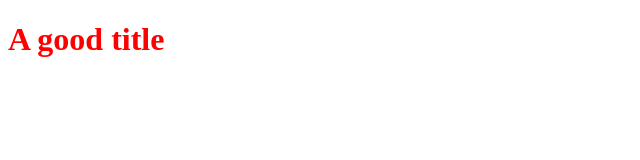
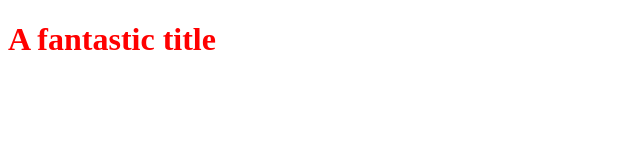
Before and after one commit to AdyAdharsh/ohmyfood, a plain HTML site: page index.html in a window 1280 px wide. Shown: the whole page, without its empty margins (0-640 px from the left). Drawn offline with Linux system fonts and the light colour scheme.

Commit message:
second commit

```diff
--- a/index.html
+++ b/index.html
@@ -5,6 +5,6 @@
     <link rel="stylesheet" type="text/css" href="styles.css">
 </head>
 <body>
-    <h1>A good title</h1>
+    <h1>A fantastic title</h1>
 </body>
 </html>
```
